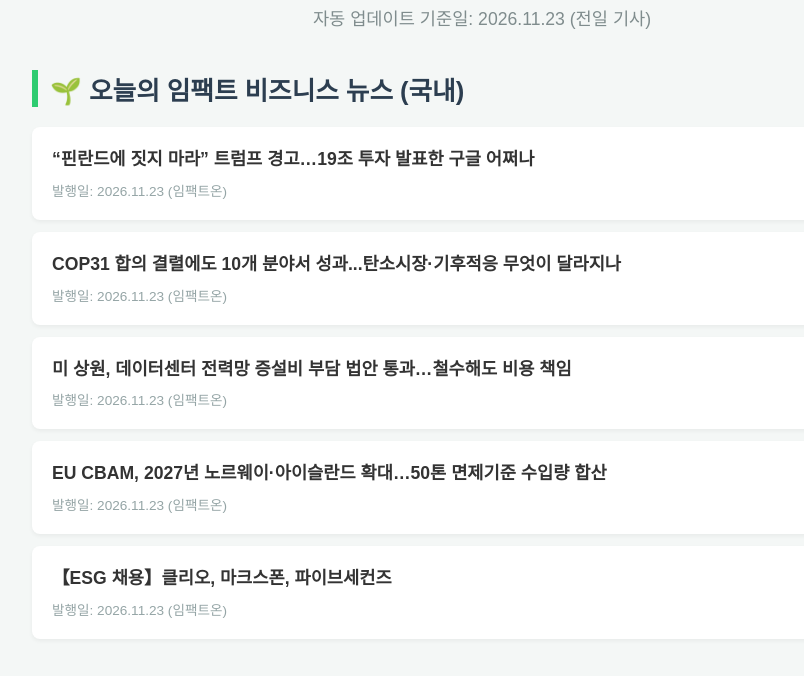
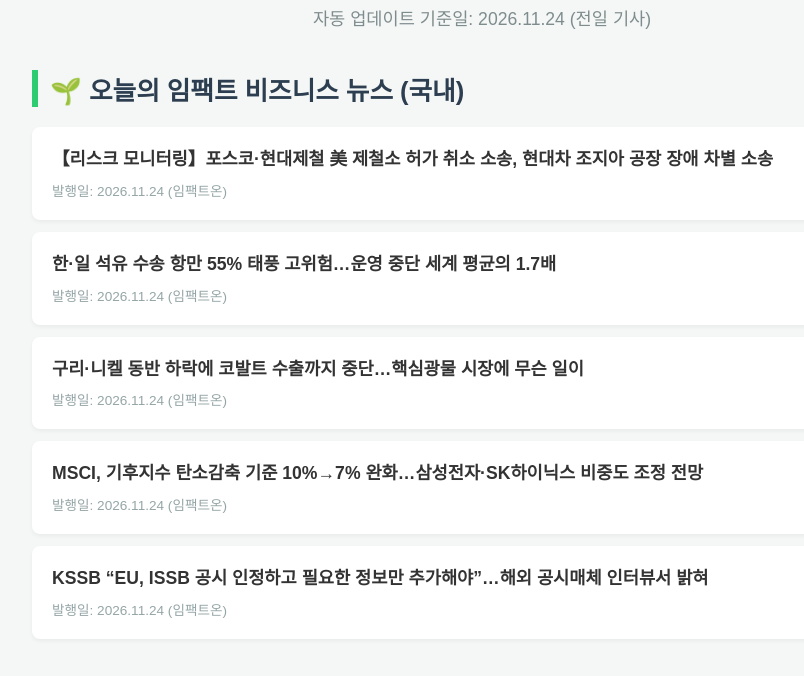
Before and after one commit to jack0322598-web/daily-impact-news, a plain HTML site: page index.html in a window 1280 px wide. Shown: the part 87-763 px from the top of the page, without its empty margins (158-962 px from the left). Drawn offline with Linux system fonts and the light colour scheme.

Commit message:
🌱 매일 아침 7시 뉴스 자동 업데이트

```diff
--- a/index.html
+++ b/index.html
@@ -21,34 +21,34 @@
 </head>
 <body>
     <h1>📋 오늘의 종합 뉴스 브리핑</h1>
-    <div class="date-title">자동 업데이트 기준일: 2026.11.23 (전일 기사)</div>
+    <div class="date-title">자동 업데이트 기준일: 2026.11.24 (전일 기사)</div>
 
     <div class="section-title">🌱 오늘의 임팩트 비즈니스 뉴스 (국내)</div>
 
         <div class="news-card">
-            <div class="news-title"><a href="https://www.impacton.net/news/articleView.html?idxno=30789" target="_blank">“핀란드에 짓지 마라” 트럼프 경고…19조 투자 발표한 구글 어쩌나</a></div>
-            <div class="news-date">발행일: 2026.11.23 (임팩트온)</div>
+            <div class="news-title"><a href="https://www.impacton.net/news/articleView.html?idxno=30811" target="_blank">【리스크 모니터링】포스코·현대제철 美 제철소 허가 취소 소송, 현대차 조지아 공장 장애 차별 소송</a></div>
+            <div class="news-date">발행일: 2026.11.24 (임팩트온)</div>
         </div>
 
         <div class="news-card">
-            <div class="news-title"><a href="https://www.impacton.net/news/articleView.html?idxno=30788" target="_blank">COP31 합의 결렬에도 10개 분야서 성과...탄소시장·기후적응 무엇이 달라지나</a></div>
-            <div class="news-date">발행일: 2026.11.23 (임팩트온)</div>
+            <div class="news-title"><a href="https://www.impacton.net/news/articleView.html?idxno=30810" target="_blank">한·일 석유 수송 항만 55% 태풍 고위험…운영 중단 세계 평균의 1.7배</a></div>
+            <div class="news-date">발행일: 2026.11.24 (임팩트온)</div>
         </div>
 
         <div class="news-card">
-            <div class="news-title"><a href="https://www.impacton.net/news/articleView.html?idxno=30780" target="_blank">미 상원, 데이터센터 전력망 증설비 부담 법안 통과…철수해도 비용 책임</a></div>
-            <div class="news-date">발행일: 2026.11.23 (임팩트온)</div>
+            <div class="news-title"><a href="https://www.impacton.net/news/articleView.html?idxno=30799" target="_blank">구리·니켈 동반 하락에 코발트 수출까지 중단…핵심광물 시장에 무슨 일이</a></div>
+            <div class="news-date">발행일: 2026.11.24 (임팩트온)</div>
         </div>
 
         <div class="news-card">
-            <div class="news-title"><a href="https://www.impacton.net/news/articleView.html?idxno=30776" target="_blank">EU CBAM, 2027년 노르웨이·아이슬란드 확대…50톤 면제기준 수입량 합산</a></div>
-            <div class="news-date">발행일: 2026.11.23 (임팩트온)</div>
+            <div class="news-title"><a href="https://www.impacton.net/news/articleView.html?idxno=30803" target="_blank">MSCI, 기후지수 탄소감축 기준 10%→7% 완화…삼성전자·SK하이닉스 비중도 조정 전망</a></div>
+            <div class="news-date">발행일: 2026.11.24 (임팩트온)</div>
         </div>
 
         <div class="news-card">
-            <div class="news-title"><a href="https://www.impacton.net/news/articleView.html?idxno=30779" target="_blank">【ESG 채용】클리오, 마크스폰, 파이브세컨즈</a></div>
-            <div class="news-date">발행일: 2026.11.23 (임팩트온)</div>
+            <div class="news-title"><a href="https://www.impacton.net/news/articleView.html?idxno=30802" target="_blank">KSSB “EU, ISSB 공시 인정하고 필요한 정보만 추가해야”…해외 공시매체 인터뷰서 밝혀</a></div>
+            <div class="news-date">발행일: 2026.11.24 (임팩트온)</div>
         </div>
 
     <div class="section-title macro">🇺🇸 오늘의 미국 거시경제 브리핑 (글로벌)</div>
-<div class='sub-category'>📌 경제지표</div><div class='no-news'>2026.11.23 자 뉴스가 없습니다.</div><div class='sub-category'>📌 통화정책</div><div class='no-news'>2026.11.23 자 뉴스가 없습니다.</div><div class='sub-category'>📌 관세</div><div class='no-news'>2026.11.23 자 뉴스가 없습니다.</div><div class='sub-category'>📌 외교</div><div class='no-news'>2026.11.23 자 뉴스가 없습니다.</div></body></html>
+<div class='sub-category'>📌 경제지표</div><div class='no-news'>2026.11.24 자 뉴스가 없습니다.</div><div class='sub-category'>📌 통화정책</div><div class='no-news'>2026.11.24 자 뉴스가 없습니다.</div><div class='sub-category'>📌 관세</div><div class='no-news'>2026.11.24 자 뉴스가 없습니다.</div><div class='sub-category'>📌 외교</div><div class='no-news'>2026.11.24 자 뉴스가 없습니다.</div></body></html>
```
